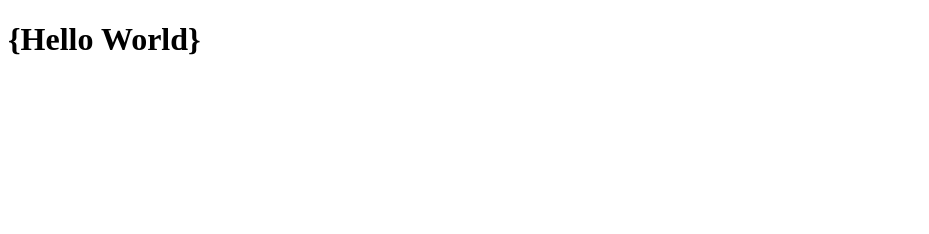
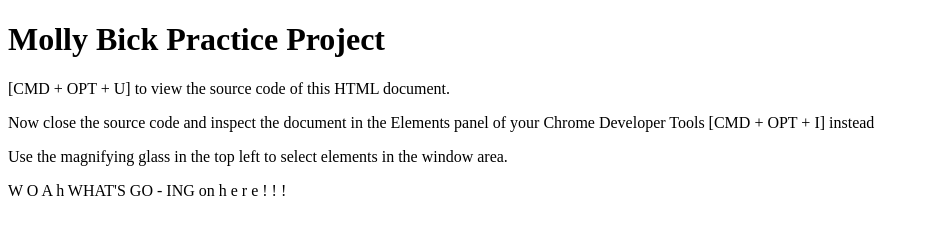
Before and after one commit to mollybick/in-class-work, a website: page index.html in a window 1280 px wide. Shown: the whole page, without its empty margins (0-929 px from the left). Drawn offline with Linux system fonts and the light colour scheme.

Commit message:
Added some practice HTML

```diff
--- a/index.html
+++ b/index.html
@@ -1,15 +1,32 @@
 <!DOCTYPE html>
 <html lang="en">
-<head>
-  <meta charset="UTF-8">
-  <meta name="viewport" content="width=device-width, initial-scale=1.0">
-  <meta http-equiv="X-UA-Compatible" content="ie=edge">
-  <title>Molly Bick Practice Project</title>
-</head>
-<body>
-<header>
-  <h1>{Hello World}</h1>
-</header>
+  <head>
+    <meta charset="UTF-8" />
+    <meta name="viewport" content="width=device-width, initial-scale=1.0" />
+    <meta http-equiv="X-UA-Compatible" content="ie=edge" />
+    <title>Molly Bick Practice Project</title>
+  </head>
+  <body>
+    <h1>Molly Bick Practice Project</h1>
+    <p>[CMD + OPT + U] to view the source code of this HTML document.</p>
+    <p>
+      Now close the source code and inspect the document in the Elements panel
+      of your Chrome Developer Tools [CMD + OPT + I] instead
+    </p>
+    <p>
+      Use the magnifying glass in the top left to select elements in the window
+      area.
+    </p>
+    <p>
+      W O A h WHAT'S GO - ING on h e r e ! ! !
+    </p>
+    <!-- ALERT: THIS IS JUST A COMMENT -->
 
-</body>
+    <!--
+
+        SECRET: Developers often use comments to annotate their code.
+
+                ...or complain about their bosses. They aren't rendered on the page.
+                So only people who view the source code get to see them. Fun! -->
+  </body>
 </html>
```
